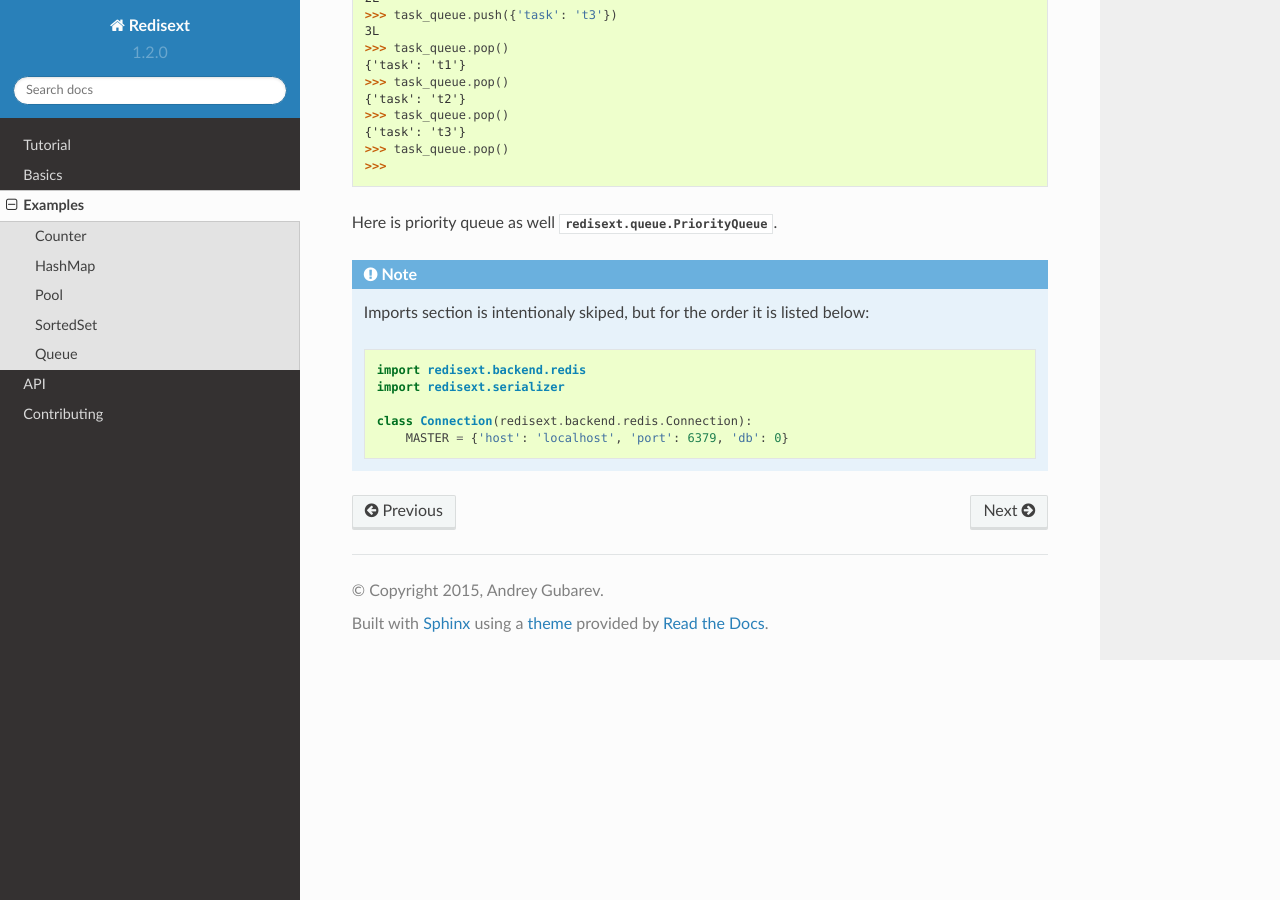
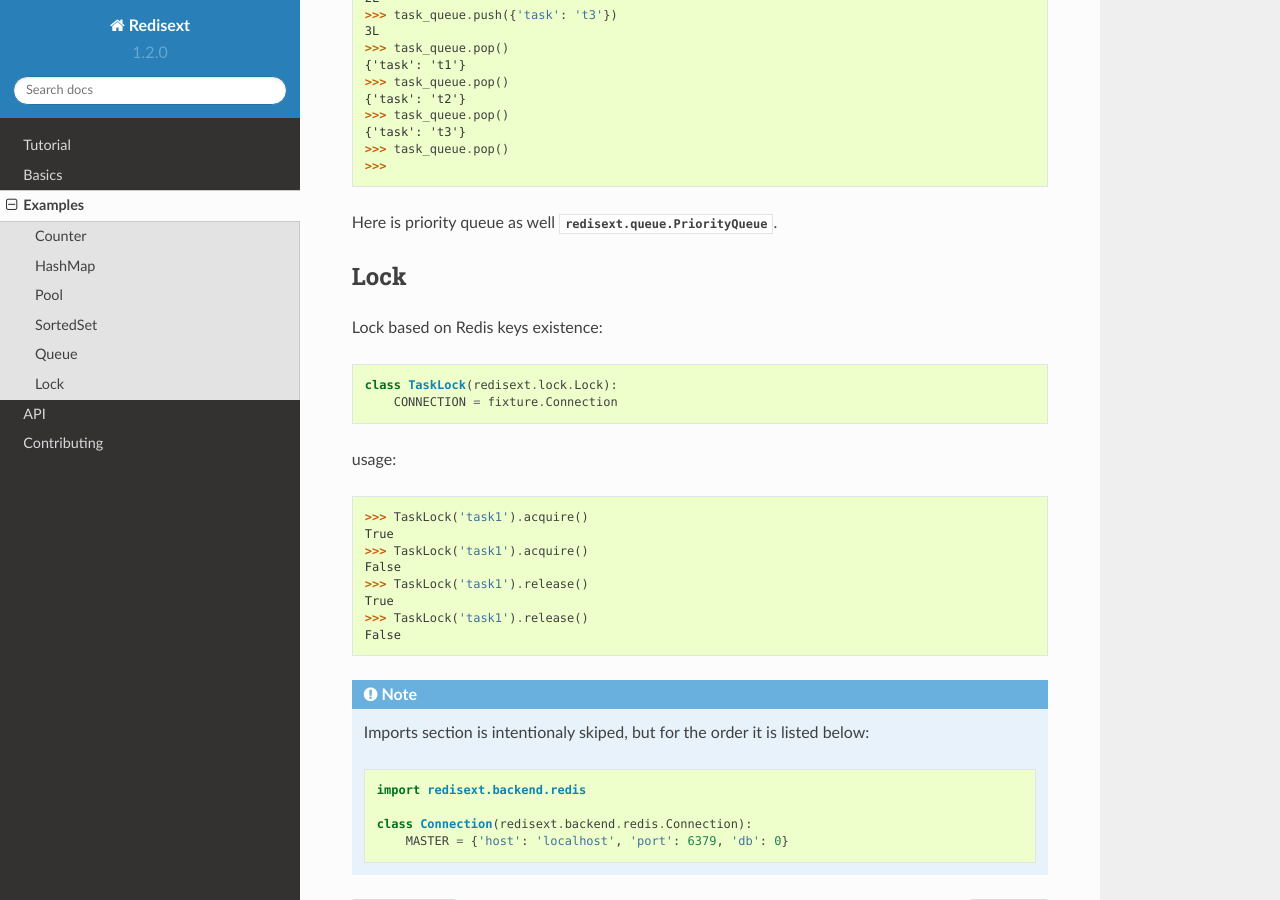
Before and after one commit to mylokin/redisext, a Sphinx documentation site: the page built from docs/modules/examples.rst, in a window 1280 px wide and 900 px high, scrolled down 2432 px. Built offline with Sphinx 7.4.7 and the Read the Docs theme 2.0.0, drawn with Linux system fonts in a browser that asks for light colours.

Commit message:
add Lock

```diff
--- a/CHANGELOG.rst
+++ b/CHANGELOG.rst
@@ -6,9 +6,10 @@ Changelog
 1.2.1
 +++++
 
-- Rename ``put`` to ``set`` in redisext.hashmap
-- Method ``exists`` method to Map
+- Rename ``put`` to ``set`` in ``redisext.hashmap``
+- Method ``exists`` method to ``Map``
 - Connections re-use
+- Add ``Lock``
 
 1.2.0 (2015-04-03)
 ++++++++++++++++++
--- a/docs/modules/examples.rst
+++ b/docs/modules/examples.rst
@@ -117,12 +117,30 @@ and it's as simple as looks::
 
 Here is priority queue as well :class:`redisext.queue.PriorityQueue`.
 
+Lock
+----
+
+Lock based on Redis keys existence::
+
+   class TaskLock(redisext.lock.Lock):
+       CONNECTION = fixture.Connection
+
+usage::
+
+   >>> TaskLock('task1').acquire()
+   True
+   >>> TaskLock('task1').acquire()
+   False
+   >>> TaskLock('task1').release()
+   True
+   >>> TaskLock('task1').release()
+   False
+
 .. note::
 
    Imports section is intentionaly skiped, but for the order it is listed below::
 
       import redisext.backend.redis
-      import redisext.serializer
 
       class Connection(redisext.backend.redis.Connection):
           MASTER = {'host': 'localhost', 'port': 6379, 'db': 0}
```
Also changed, not shown: 2 other files.
